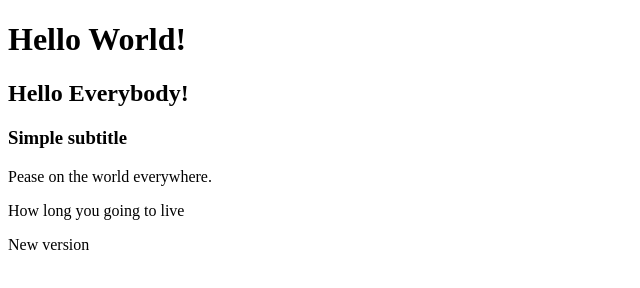
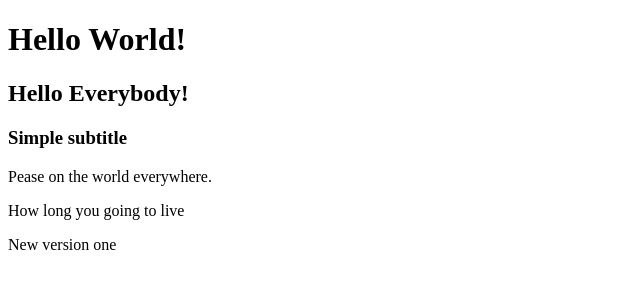
Before and after one commit to ValeriyZoloto/project-git, a plain HTML site: page index.html in a window 1280 px wide. Shown: the full height of the page, 0-640 px from the left. Drawn offline with Linux system fonts and the light colour scheme.

Commit message:
commit version

```diff
--- a/index.html
+++ b/index.html
@@ -1,17 +1,20 @@
 <!DOCTYPE html>
 <html lang="en">
+
 <head>
     <meta charset="UTF-8">
     <meta name="viewport" content="width=device-width, initial-scale=1.0">
     <title>Git test</title>
 </head>
+
 <body>
     <h1>Hello World!</h1>
     <h2>Hello Everybody!</h2>
     <h3>Simple subtitle</h3>
     <p>Pease on the world everywhere.</p>
     <p>How long you going to live</p>
-<p>New version</p>
+    <p>New version one</p>
 
 </body>
+
 </html>
```
